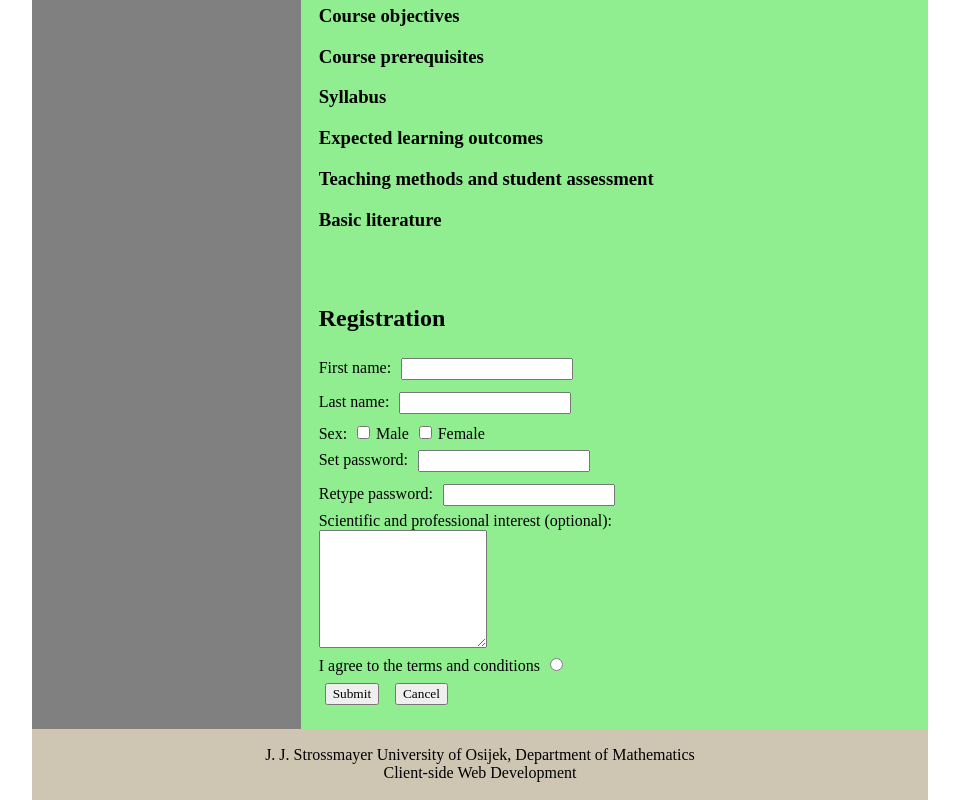
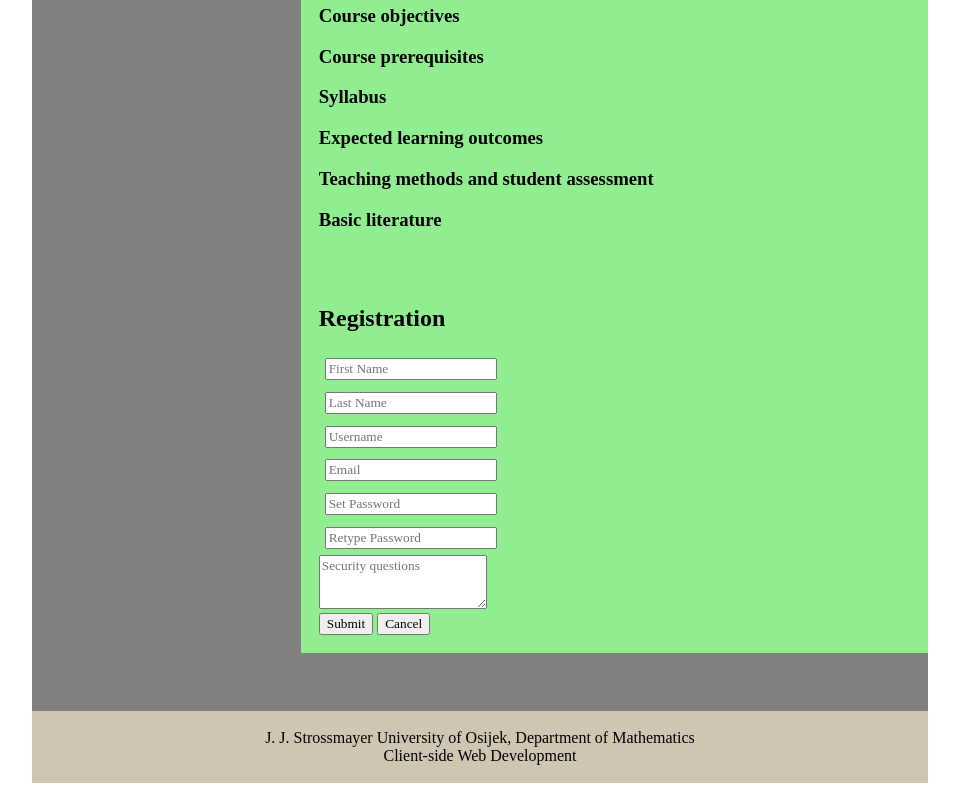
Before and after one commit to jnemcic/mathos-zadatak-osnovecss, a plain HTML site: page index.html in a window 1280 px wide. Shown: the part 2043-2843 px from the top of the page, without its empty margins (160-1119 px from the left). Drawn offline with Linux system fonts and the light colour scheme.

Commit message:
Update index.html

```diff
--- a/index.html
+++ b/index.html
@@ -96,35 +96,26 @@
 </section>
 
 <section class="registration">
- <h2>Registration</h2>
- <form>
- <label>First name:</label>
- <input type="text" name="firstname">
- <br>
- <label>Last name:</label>
- <input type="text" name="lastname">
- <br>
- <label>Sex:</label>
- <input type="checkbox" name="sex" value="male">Male
- <input type="checkbox" name="sex" value="female">Female
- <br>
- <label>Set password:</label>
- <input type="password">
- <br>
- <label>Retype password:</label>
- <input type="password">
- <br>
- <label>Scientific and professional interest (optional):</label>
- <br>
- <textarea rows="7"></textarea>
- <br>
- <label>I agree to the terms and conditions</label>
- <input type="radio" name="agree" >
- <br>
- <input type="button" value="Submit">
- <input type="button" value="Cancel">
-</form>
+  <h2>Registration</h2>
+  <form>
+    <div class="input">
+    <input class="inputholder" type="text" placeholder="First Name"></div>
+    <div class="input">
+    <input class="inputholder" type="text" placeholder="Last Name"></div>
+    <div class="input">
+    <input class="inputholder" type="text" placeholder="Username"></div>
+    <div class="input">
+    <input class="inputholder" type="text" placeholder="Email"></div>
+    <div class="input">
+    <input class="inputholder" type="password" placeholder="Set Password"></div>
+    <div class="input">
+    <input class="inputholder" type="password" placeholder="Retype Password"></div>
+    <div class="texarea"><textarea rows="3" placeholder="Security questions"></textarea></div>
+    <button class="button" type="submit">Submit</button>
+				    <button class="button" type="reset">Cancel</button>
+  </form>
 </section>
+
 
 <footer class="footer">
 J. J. Strossmayer University of Osijek,
@@ -133,6 +124,5 @@ Client-side Web Development
 </footer>
 
 </div>
-
 </body>
 </html>
```
